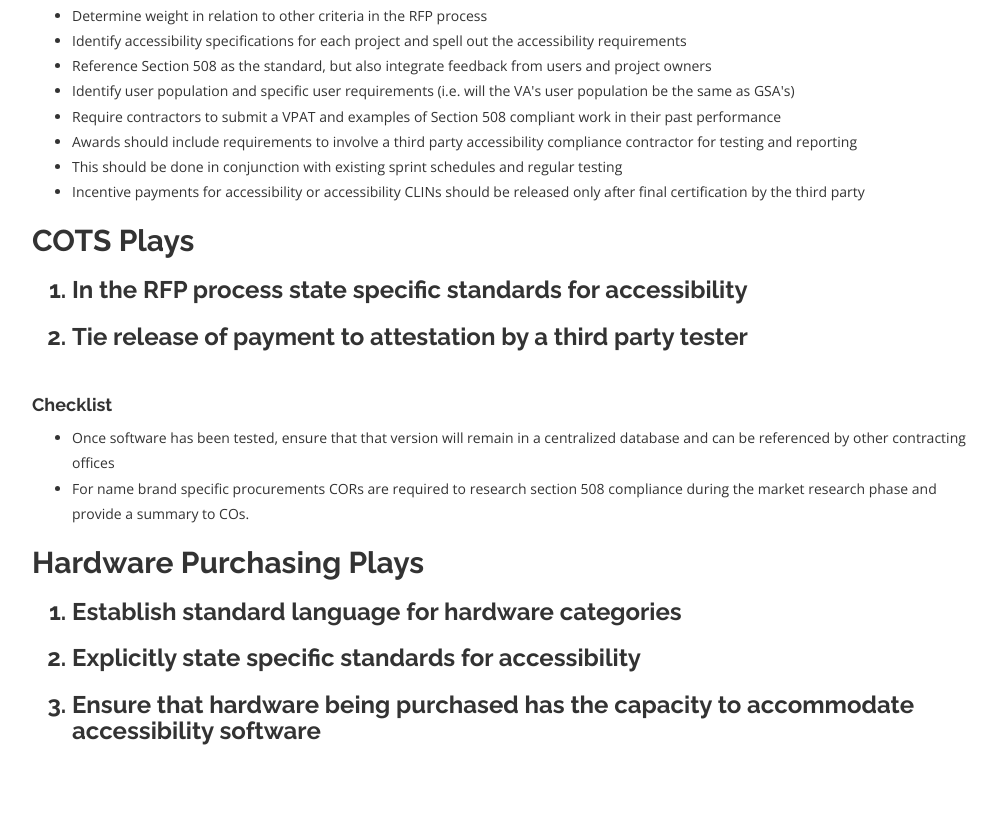
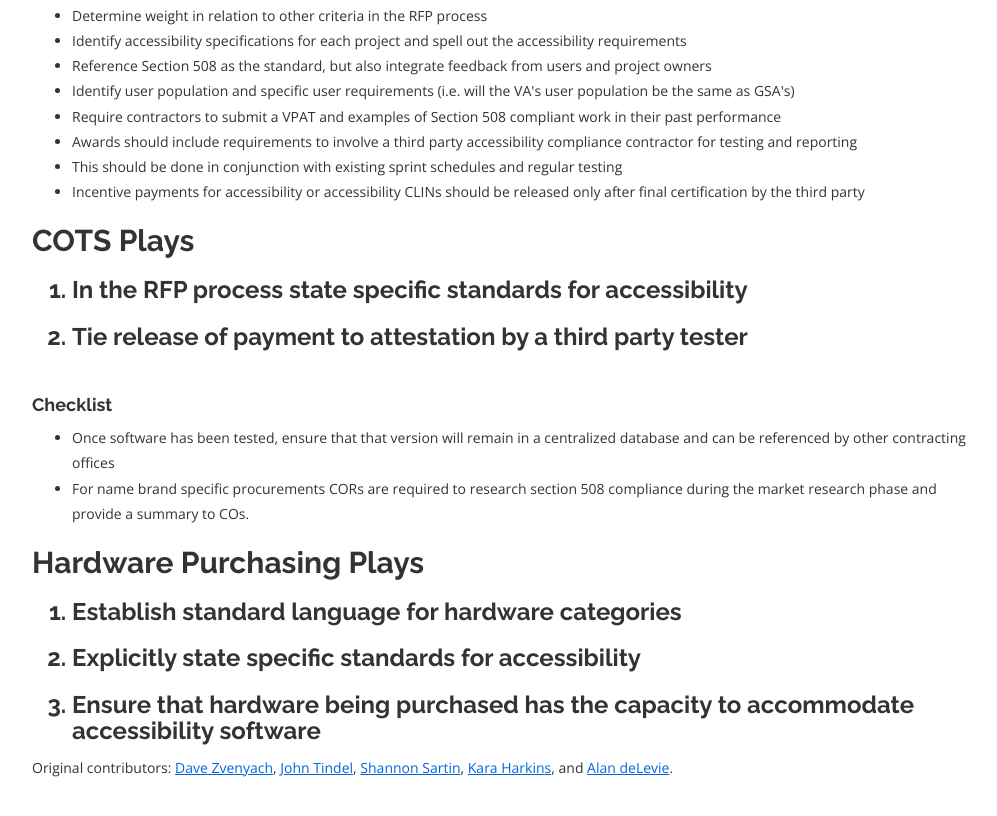
Before and after one commit to 18F/508-procurement-playbook, a plain HTML site: page index.html in a window 1280 px wide. Shown: the part 538-1354 px from the top of the page, without its empty margins (38-1035 px from the left). Before the commit the page ends 1333 px from the top, so only its background shows below. Drawn offline with nearby package versions, Linux system fonts and the light colour scheme.

Commit message:
Added links to original authors

```diff
--- a/index.html
+++ b/index.html
@@ -76,6 +76,8 @@
 
       </div>
     </div>
+
+    <p>Original contributors: <a href="https://github.com/vzvenyach">Dave Zvenyach</a>, <a href="https://github.com/jtexnl">John Tindel</a>, <a href="https://github.com/shannonsartin">Shannon Sartin</a>, <a href="https://github.com/KaraHarkins">Kara Harkins</a>, and <a href="https://github.com/adelevie">Alan deLevie</a>.</p>
     <div class="row">
 <style>
 .lead {line-height:2em;}
```
